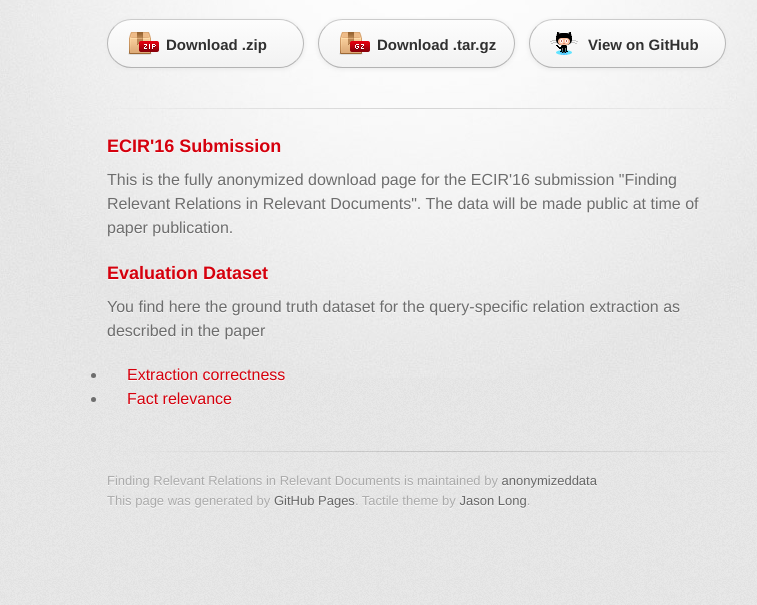
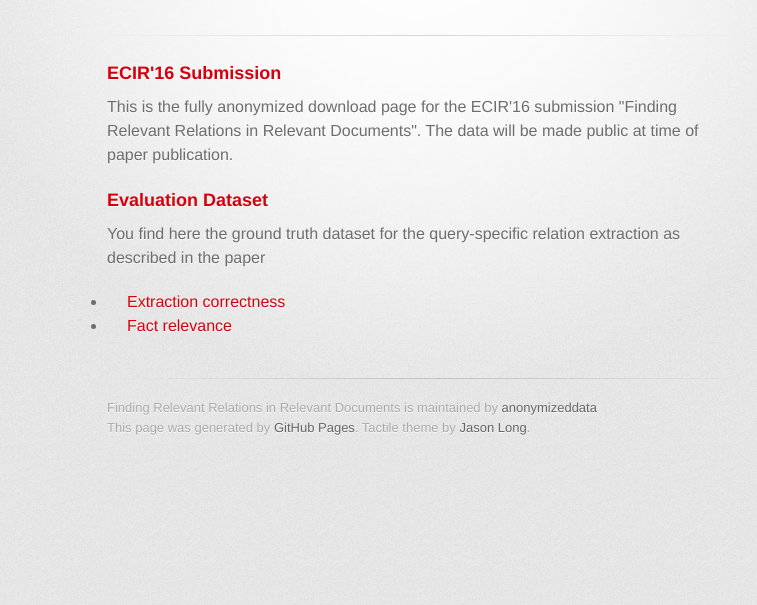
Before and after one commit to mschuhma/relrels, a plain HTML site: page index.html in a window 1280 px wide. Shown: the part 195-800 px from the top of the page, without its empty margins (223-980 px from the left). Drawn offline with Linux system fonts and the light colour scheme; a web font is replaced by a local one.

Commit message:
Updated index.html

```diff
--- a/index.html
+++ b/index.html
@@ -21,12 +21,6 @@
           <h1>Finding Relevant Relations in Relevant Documents</h1>
           <h2>Anonymized ECIR&#39;16 Submission</h2>
         </header>
-
-        <section id="downloads" class="clearfix">
-          <a href="https://github.com/anonymizeddata/ecir16/zipball/master" id="download-zip" class="button"><span>Download .zip</span></a>
-          <a href="https://github.com/anonymizeddata/ecir16/tarball/master" id="download-tar-gz" class="button"><span>Download .tar.gz</span></a>
-          <a href="https://github.com/anonymizeddata/ecir16" id="view-on-github" class="button"><span>View on GitHub</span></a>
-        </section>
 
         <hr>
 
```
